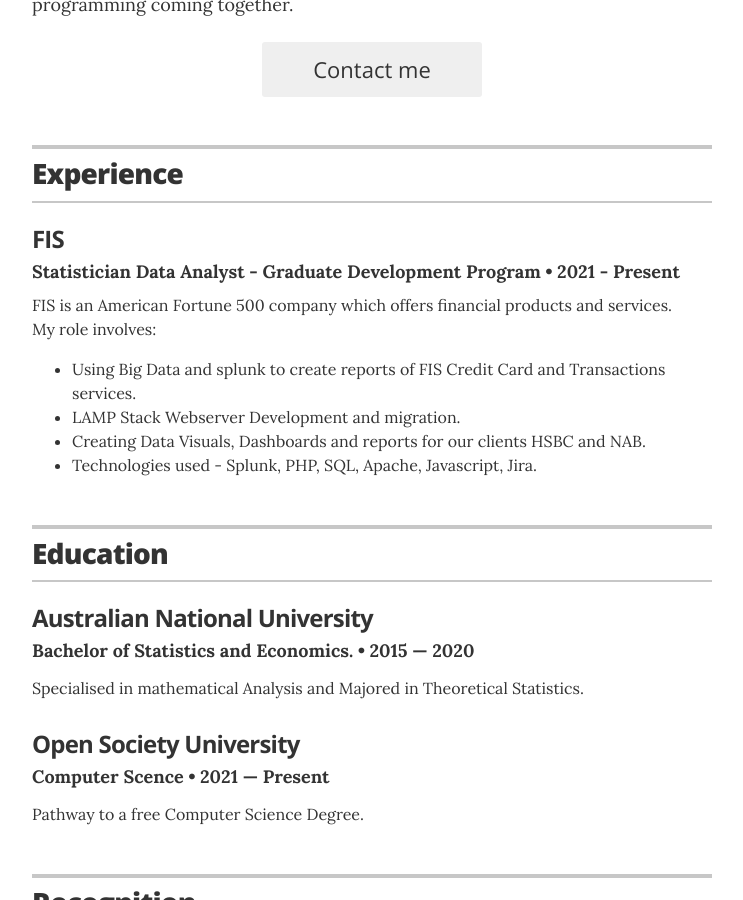
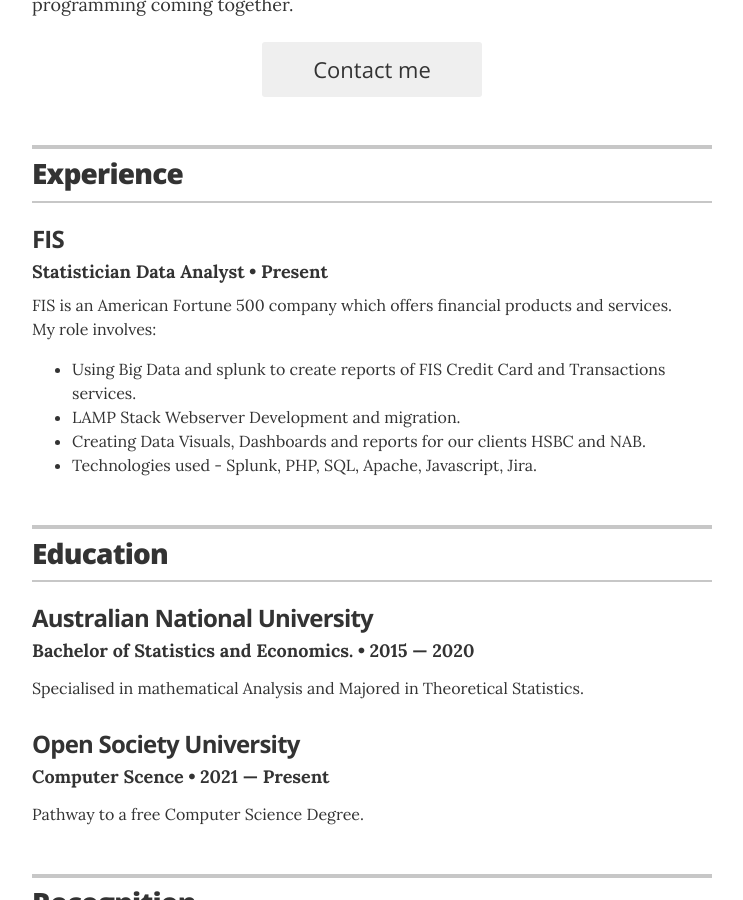
Before and after one commit to rieszrt/rieszrt.github.io, a Jekyll site: the page built from index.html, in a window 1280 px wide and 900 px high, scrolled down 513 px. Shown: the whole window, without its empty margins (268-1011 px from the left). Built offline with Jekyll 4.4.1, drawn with Linux system fonts in a browser that asks for light colours.

Commit message:
experience update

```diff
--- a/_data/experience.yml
+++ b/_data/experience.yml
@@ -1,8 +1,9 @@
 # Jobs
 # VP of Global Communications
+#Statistician Data Analyst - Graduate Development Program
 - company: FIS
-  position: Statistician Data Analyst - Graduate Development Program
-  duration: 2021 - Present
+  position: Statistician Data Analyst
+  duration: Present
   summary: FIS is an American Fortune 500 company which offers financial products and services.
     <br>My role involves:<ul>
     <li>Using Big Data and splunk to create reports of FIS Credit Card and Transactions services.</li>
```
